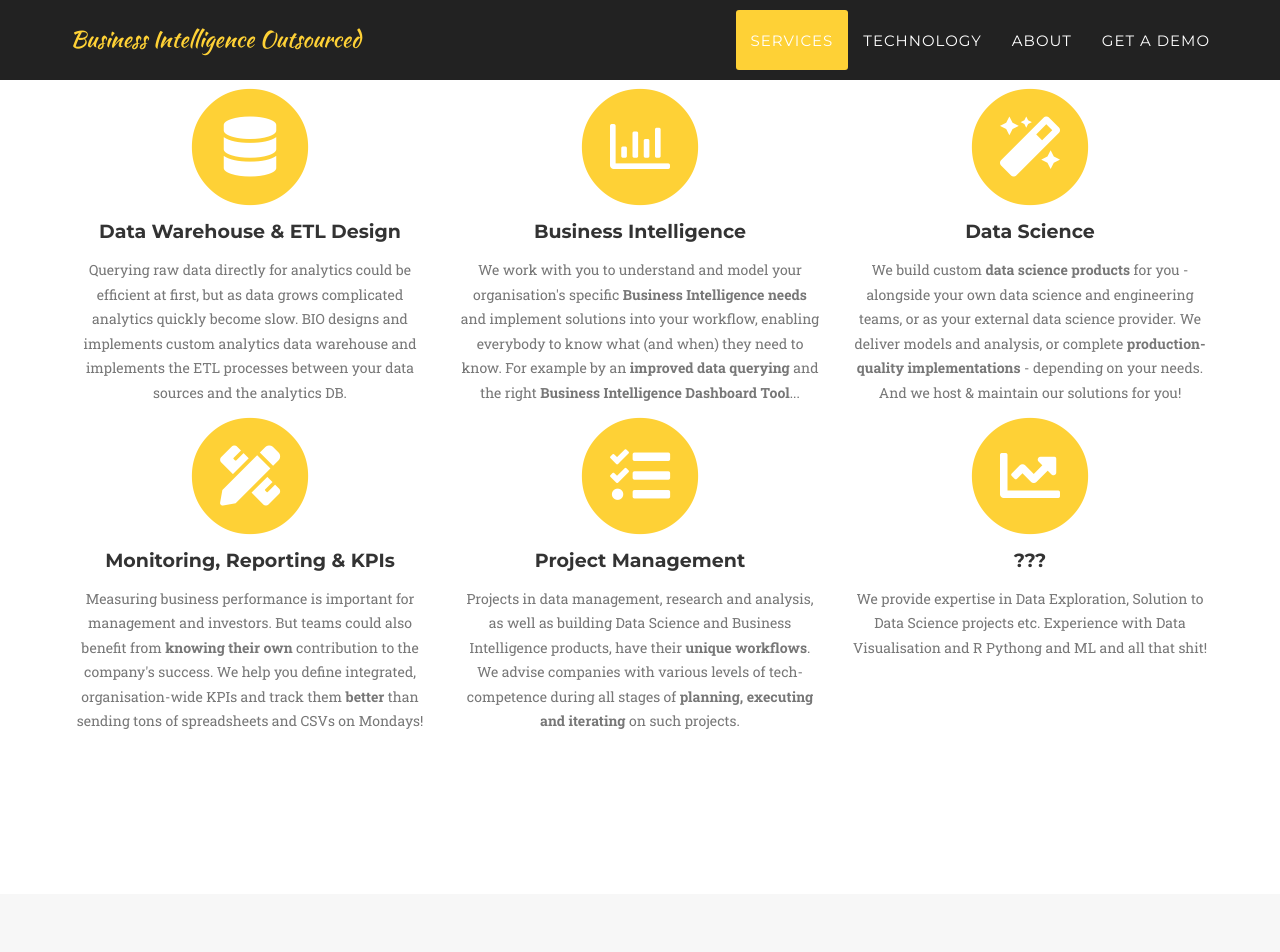
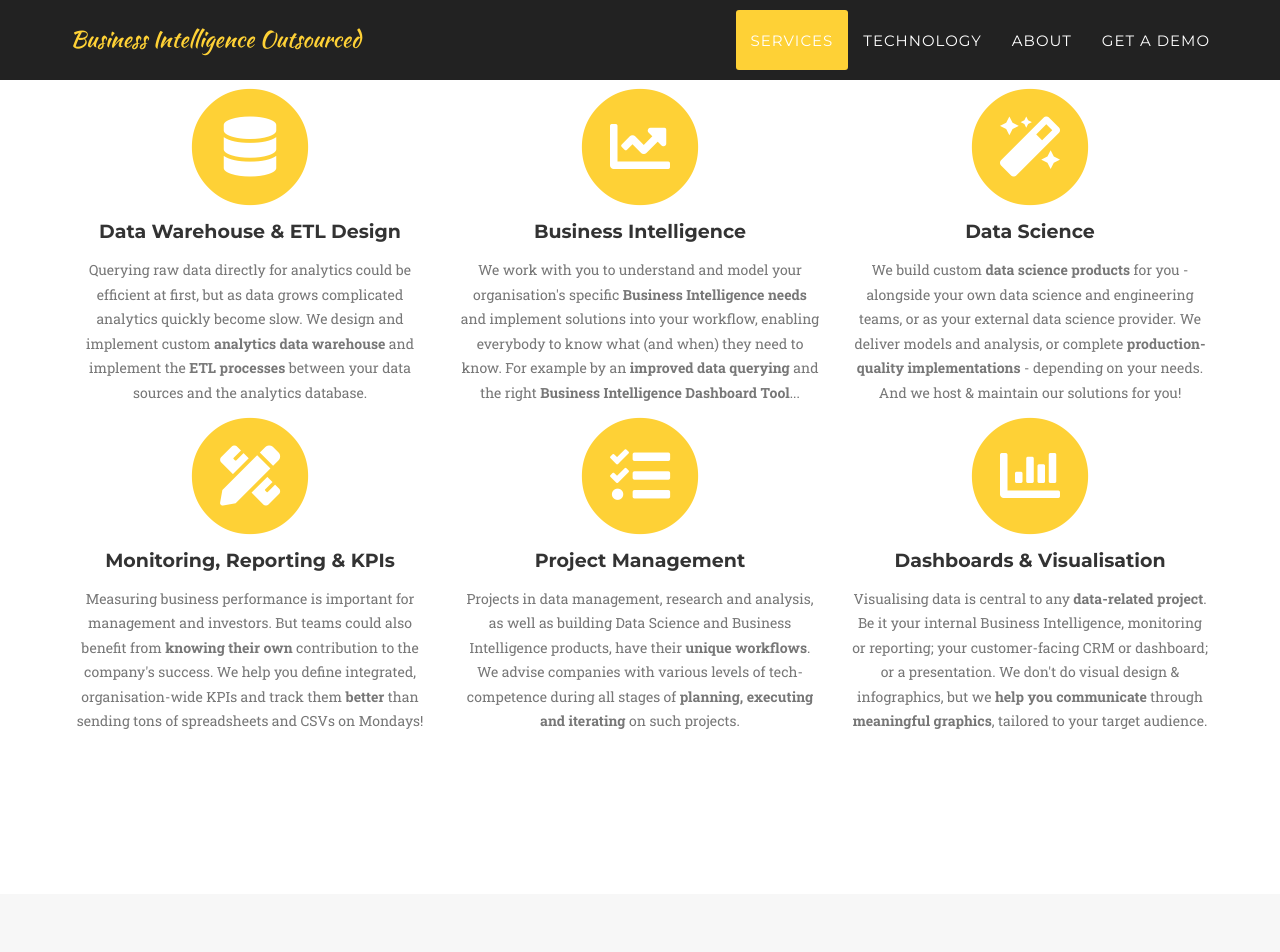
Before and after one commit to chochkov/chochkov.github.io, a Jekyll site: the page built from index.html, in a window 1280 px wide and 1400 px high, scrolled down 978 px. Shown: the top 952 px of the window. Built offline with Jekyll 4.4.1, drawn with Linux system fonts in a browser that asks for light colours; some web fonts are replaced; some of the changed text lies outside the part shown.

Commit message:
finalizing the copy on Services

```diff
--- a/_includes/services.html
+++ b/_includes/services.html
@@ -14,13 +14,13 @@
             <i class="fas fa-database fa-stack-1x fa-inverse"></i>
           </span>
           <h4 class="service-heading">Data Warehouse &amp; ETL Design</h4>
-          <p class="text-muted">Querying raw data directly for analytics could be efficient at first, but as data grows complicated analytics quickly become slow. BIO designs and implements custom analytics data
-          warehouse and implements the ETL processes between your data sources and the analytics DB.</p>
+          <p class="text-muted">Querying raw data directly for analytics could be efficient at first, but as data grows complicated analytics quickly become slow. We design and implement custom <b>analytics data
+            warehouse</b> and implement the <b>ETL processes</b> between your data sources and the analytics database.</p>
         </div>
         <div class="col-md-4">
           <span class="fa-stack fa-4x">
             <i class="fas fa-circle fa-stack-2x text-primary"></i>
-            <i class="far fa-chart-bar fa-stack-1x fa-inverse"></i>
+            <i class="fas fa-chart-line fa-stack-1x fa-inverse"></i>
           </span>
           <h4 class="service-heading">Business Intelligence</h4>
           <p class="text-muted">We work with you to understand and model your organisation's specific <b>Business Intelligence needs</b> and implement solutions into your workflow, enabling everybody to know what (and
@@ -60,10 +60,13 @@
         <div class="col-md-4">
           <span class="fa-stack fa-4x">
             <i class="fas fa-circle fa-stack-2x text-primary"></i>
-            <i class="fas fa-chart-line fa-stack-1x fa-inverse"></i>
+            <i class="fas fa-chart-bar fa-stack-1x fa-inverse"></i>
           </span>
-          <h4 class="service-heading">???</h4>
-          <p class="text-muted">We provide expertise in Data Exploration, Solution to Data Science projects etc. Experience with Data Visualisation and R Pythong and ML and all that shit!</p>
+          <h4 class="service-heading">Dashboards &amp; Visualisation</h4>
+          <p class="text-muted">Visualising data is central to any <b>data-related project</b>. Be it your internal Business Intelligence, monitoring or reporting; your customer-facing CRM or dashboard; or
+          a presentation. We don't do visual design &amp; infographics, but we <b>
+            help you communicate
+          </b> through <b>meaningful graphics</b>, tailored to your target audience.</p>
         </div>
       </div>
     </div>
--- a/_includes/technology.html
+++ b/_includes/technology.html
@@ -51,7 +51,7 @@
                     </a>
                     <div class="technology-caption">
                         <h4>Deployment &amp; Automation</h4>
-                        <p class="text-muted">UNIX Automation, Heroku, AWS</p>
+                        <p class="text-muted">UNIX Automation, Airflow, Heroku, AWS</p>
                     </div>
                 </div>
                 <div class="col-md-4 col-sm-6 technology-item">
```
